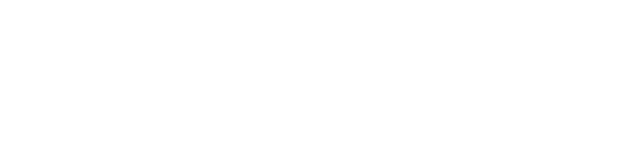
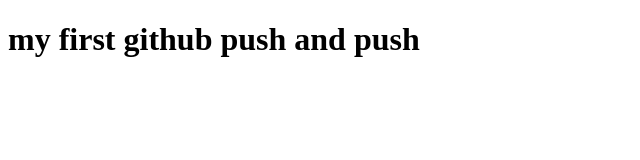
Before and after one commit to tanvirpiash4/my-third-repo, a plain HTML site: page index.html in a window 1280 px wide. Shown: the whole page, without its empty margins (0-640 px from the left). Drawn offline with Linux system fonts and the light colour scheme.

Commit message:
Update index.html

```diff
--- a/index.html
+++ b/index.html
@@ -7,6 +7,7 @@
     <title>my third github repo</title>
 </head>
 <body>
+    <h1>my first github push and push</h>
 
 </body>
 </html>
```
